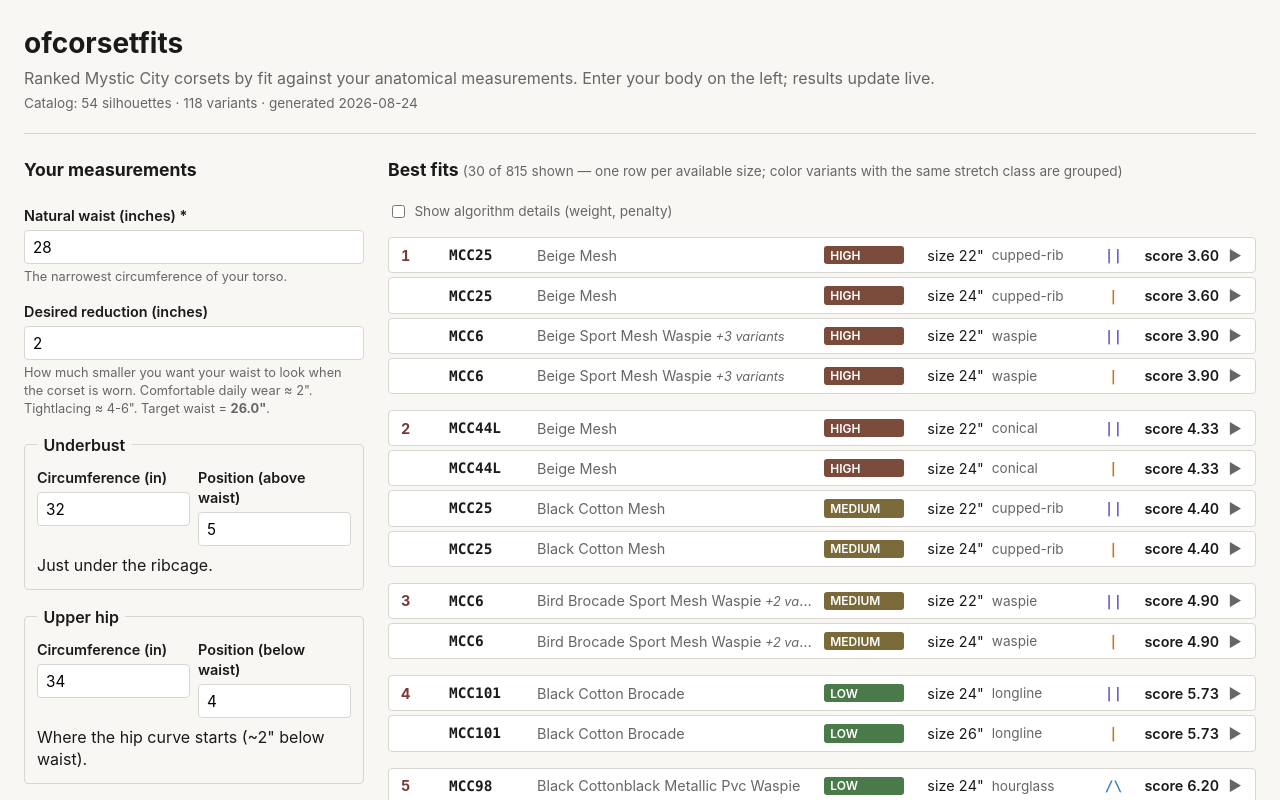
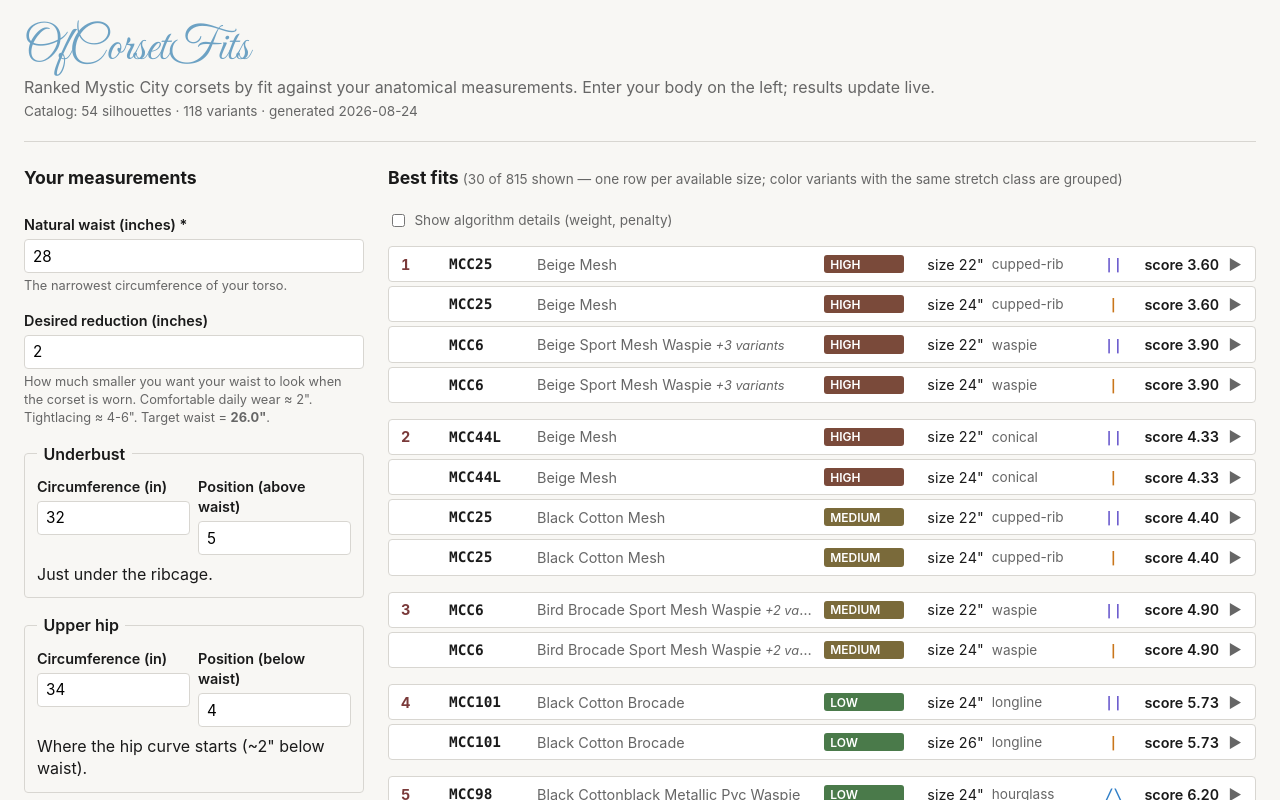
Before and after one commit to marshl/ofcorsetfits, a React (Vite) app: page / in a window 1280 px wide. Shown: the top 800 px of the page. Built offline with nearby package versions, Linux system fonts and the light colour scheme.

Commit message:
Add web page icon and logo

```diff
--- a/index.html
+++ b/index.html
@@ -3,6 +3,15 @@
   <head>
     <meta charset="UTF-8" />
     <meta name="viewport" content="width=device-width, initial-scale=1.0" />
+    <link rel="icon" type="image/svg+xml" href="./favicon.svg" />
+    <!-- Great Vibes powers the cursive site title in .app-header h1.
+         preconnect keeps the font handshake fast; display=swap paints
+         the fallback ('cursive') until the file loads so the header
+         doesn't sit blank on a slow connection. -->
+    <link rel="preconnect" href="https://fonts.googleapis.com" />
+    <link rel="preconnect" href="https://fonts.gstatic.com" crossorigin />
+    <link rel="stylesheet"
+          href="https://fonts.googleapis.com/css2?family=Great+Vibes&display=swap" />
     <title>ofcorsetfits</title>
   </head>
   <body>
--- a/src/ui/App.tsx
+++ b/src/ui/App.tsx
@@ -91,7 +91,7 @@
   return (
     <div className="app">
       <header className="app-header">
-        <h1>ofcorsetfits</h1>
+        <h1>OfCorsetFits</h1>
         <p className="tagline">
           Ranked Mystic City corsets by fit against your anatomical measurements.
           Enter your body on the left; results update live.
--- a/src/ui/styles.css
+++ b/src/ui/styles.css
@@ -38,7 +38,17 @@
   padding-bottom: 1rem;
   margin-bottom: 1.5rem;
 }
-.app-header h1 { margin: 0 0 0.25rem; font-size: 1.75rem; }
+.app-header h1 {
+  margin: 0 0 0.25rem;
+  /* Great Vibes is thin at typical body-copy sizes; bump the size so the
+     wordmark reads as the site's mark, not a stray heading. `cursive` is
+     the CSS generic-family fallback if the web font hasn't loaded yet. */
+  font-family: 'Great Vibes', 'Sacramento', 'Dancing Script', cursive;
+  font-size: 3rem;
+  font-weight: 400;
+  line-height: 1;
+  color: #6da2c4;
+}
 .app-header .tagline { margin: 0.25rem 0; color: var(--muted); }
 .app-header .meta { margin: 0.25rem 0; color: var(--muted); font-size: 0.85rem; }
 
```
Also changed, not shown: public/favicon.svg (added), public/title.svg (added).
